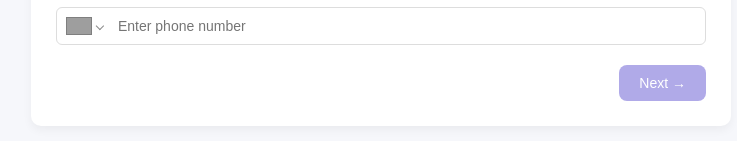
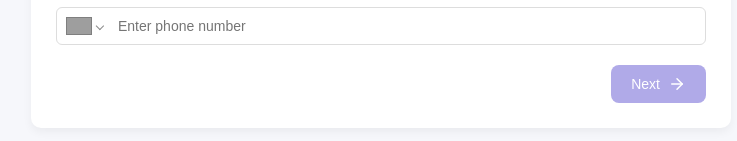
Before and after one commit to rimalmakwana/Employee_Onboarding, a React (Vite) app: page / in a window 1280 px wide. Shown: the part 589-730 px from the top of the page, without its empty margins (259-996 px from the left). Built offline with nearby package versions, Linux system fonts and the light colour scheme; grey boxes are pictures that could not be loaded.

Commit message:
bugfix use lucide react icon instead of manual arrow in whole application

```diff
--- a/package.json
+++ b/package.json
@@ -11,6 +11,7 @@
   },
   "dependencies": {
     "@react-google-maps/api": "^2.20.8",
+    "lucide-react": "^1.14.0",
     "react": "^19.2.5",
     "react-dom": "^19.2.5",
     "react-phone-number-input": "^3.4.16"
--- a/src/components/AddressInfo.jsx
+++ b/src/components/AddressInfo.jsx
@@ -1,5 +1,6 @@
 import { useState } from "react";
 import { GoogleMap, Marker } from "@react-google-maps/api";
+import { ArrowLeft, ArrowRight } from "lucide-react";
 import { useAddressGeocoding } from "../hooks/useAddressGeocoding";
 
 function AddressInfo({ formData, handleChange, onNext, onBack }) {
@@ -181,7 +182,7 @@ function AddressInfo({ formData, handleChange, onNext, onBack }) {
           className="back-btn"
           onClick={onBack}
         >
-          ← Back
+          <ArrowLeft size={18} /> Back
         </button>
 
         <button
@@ -189,7 +190,7 @@ function AddressInfo({ formData, handleChange, onNext, onBack }) {
           onClick={handleNext}
           disabled={!isFormFilled}
         >
-          Next →
+          Next <ArrowRight size={18} />
         </button>
 
       </div>
--- a/src/components/PersonalInfo.jsx
+++ b/src/components/PersonalInfo.jsx
@@ -1,6 +1,7 @@
 import { useState } from "react";
 import PhoneInput from "react-phone-number-input";
 import "react-phone-number-input/style.css";
+import { ArrowRight } from "lucide-react";
 
 // formData and handleChange come from parent (Onboarding.jsx)
 function PersonalInfo({ formData, handleChange, onNext }) {
@@ -130,7 +131,7 @@ function PersonalInfo({ formData, handleChange, onNext }) {
           onClick={handleNext}
           disabled={!isFormFilled}
         >
-          Next →
+          Next <ArrowRight size={18} />
         </button>
       </div>
     </div>
--- a/src/components/ReviewSubmit.jsx
+++ b/src/components/ReviewSubmit.jsx
@@ -1,3 +1,5 @@
+import { ArrowLeft ,Check } from "lucide-react";
+
 function ReviewSubmit({ formData, onBack, onSubmit, goToStep }) {
   return (
     <div>
@@ -69,8 +71,8 @@ function ReviewSubmit({ formData, onBack, onSubmit, goToStep }) {
 
       {/* Back and Submit buttons */}
       <div className="button-container">
-        <button className="back-btn" onClick={onBack}>← Back</button>
-        <button className="submit-btn" onClick={onSubmit}>Submit ✓</button>
+        <button className="back-btn" onClick={onBack}><ArrowLeft size={18} /> Back</button>
+        <button className="submit-btn" onClick={onSubmit}>Submit <Check /></button>
       </div>
     </div>
   );
--- a/src/components/SuccessScreen.jsx
+++ b/src/components/SuccessScreen.jsx
@@ -1,15 +1,17 @@
+import { Check,PartyPopper } from "lucide-react";
+
 function SuccessScreen({ name, email, onSubmitAnother }) {
   return (
     <div className="success-container">
 
       {/* Green checkmark circle */}
-      <div className="success-circle">✓</div>
+      <div className="success-circle"><Check /></div>
 
       {/* Submitted badge */}
       <span className="success-badge">Submitted!</span>
 
       {/* Welcome message */}
-      <h2 className="success-title">Welcome aboard, {name}! 🎉</h2>
+      <h2 className="success-title">Welcome aboard, {name}! <PartyPopper size={20}/></h2>
 
       <p className="success-text">
         HR will reach out at <strong>{email}</strong> shortly.
--- a/src/components/WorkDetails.jsx
+++ b/src/components/WorkDetails.jsx
@@ -1,5 +1,5 @@
 import { useState } from "react";
-
+import { ArrowLeft, ArrowRight } from "lucide-react";
 // formData and handleChange come from parent (Onboarding.jsx)
 function WorkDetails({ formData, handleChange, onNext, onBack }) {
   const [errors, setErrors] = useState({});
@@ -113,14 +113,14 @@ function WorkDetails({ formData, handleChange, onNext, onBack }) {
       {/* Buttons */}
       <div className="button-container">
         <button className="back-btn" onClick={onBack}>
-          ← Back
+          <ArrowLeft size={18} /> Back
         </button>
         <button
           className="next-btn"
           onClick={handleNext}
           disabled={!isFormFilled}
         >
-          Next →
+          Next <ArrowRight size={18} />
         </button>
       </div>
     </div>
--- a/src/index.css
+++ b/src/index.css
@@ -176,6 +176,10 @@ input:-webkit-autofill:active {
   border-radius: 8px;
   cursor: pointer;
   font-size: 14px;
+  display: flex;
+  align-items: center;
+  justify-content: center;
+  gap: 8px;
 }
 
 .back-btn {
@@ -187,6 +191,10 @@ input:-webkit-autofill:active {
   cursor: pointer;
   font-size: 14px;
   font-weight: 500;
+  display: flex;
+  align-items: center;
+  justify-content: center;
+  gap: 8px;
 }
 
 .back-btn:hover {
@@ -295,6 +303,10 @@ input:-webkit-autofill:active {
   cursor: pointer;
   font-size: 14px;
   font-weight: 600;
+  display: flex;
+  align-items: center;
+  justify-content: center;
+  gap: 8px;
 }
 
 .submit-btn:hover {
```
Also changed, not shown: 1 other file (tests, documents, lock files or other folders).
